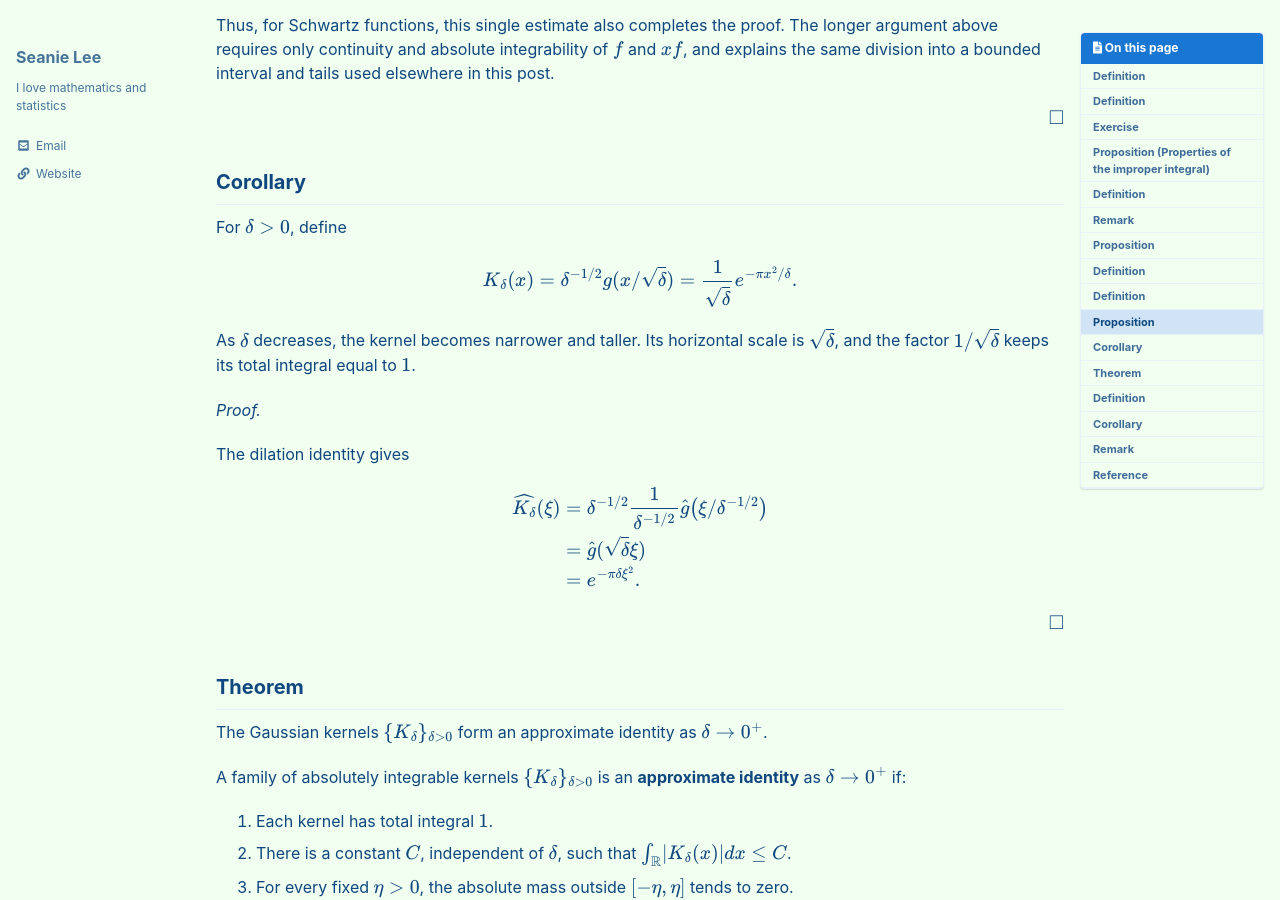
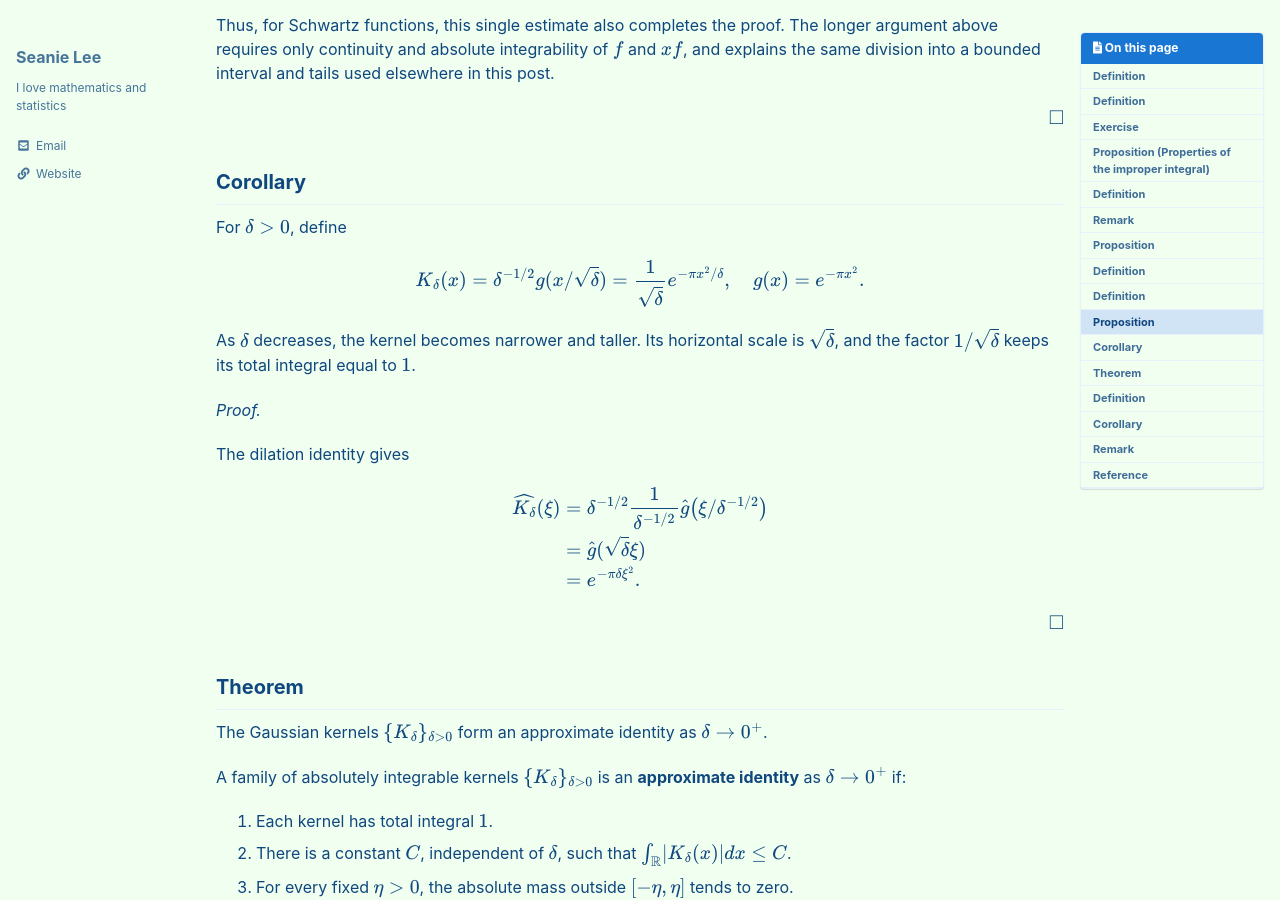
Before and after one commit to seanie12/blog, a Jekyll site: the page built from _posts/2024-06-23-fourier-transform-1.md, in a window 1280 px wide and 900 px high, scrolled down 15317 px. Built offline with Jekyll 4.4.1, drawn with Linux system fonts in a browser that asks for light colours; cached includes are drawn as plain includes; formulas are drawn with MathJax 3.

Commit message:
Define g(x) in K_delta function
Added definition of the function g(x) in the Fourier transform post.

```diff
--- a/_posts/2024-06-23-fourier-transform-1.md
+++ b/_posts/2024-06-23-fourier-transform-1.md
@@ -782,7 +782,7 @@ Thus, for Schwartz functions, this single estimate also completes the proof. The
 For $\delta>0$, define
 
 $$
-K_\delta(x)=\delta^{-1/2}g(x/\sqrt{\delta})=\frac{1}{\sqrt{\delta}}e^{-\pi x^2/\delta}.
+K_\delta(x)=\delta^{-1/2}g(x/\sqrt{\delta})=\frac{1}{\sqrt{\delta}}e^{-\pi x^2/\delta}, \quad g(x)=e^{-\pi x^2}.
 $$
 
 As $\delta$ decreases, the kernel becomes narrower and taller. Its horizontal scale is $\sqrt{\delta}$, and the factor $1/\sqrt{\delta}$ keeps its total integral equal to $1$.
```
